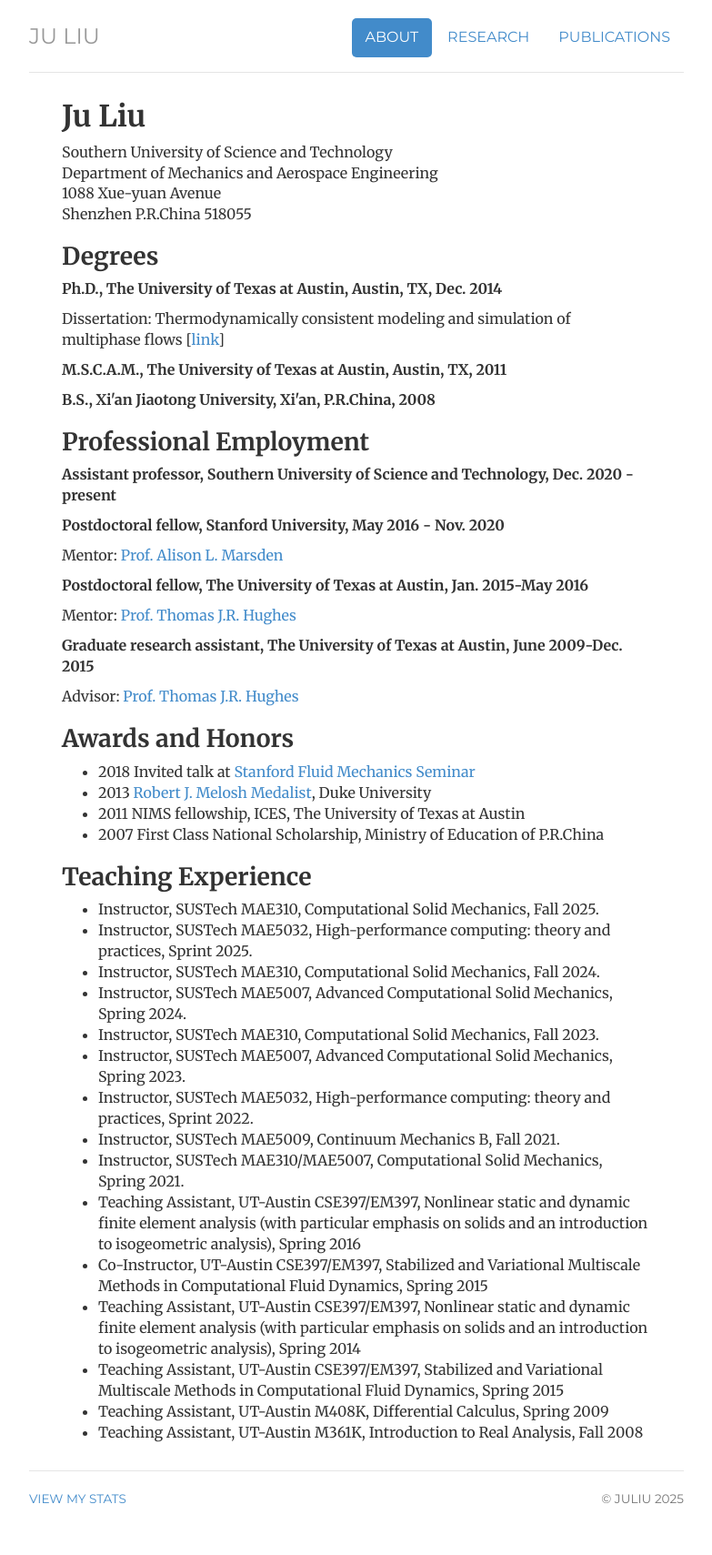
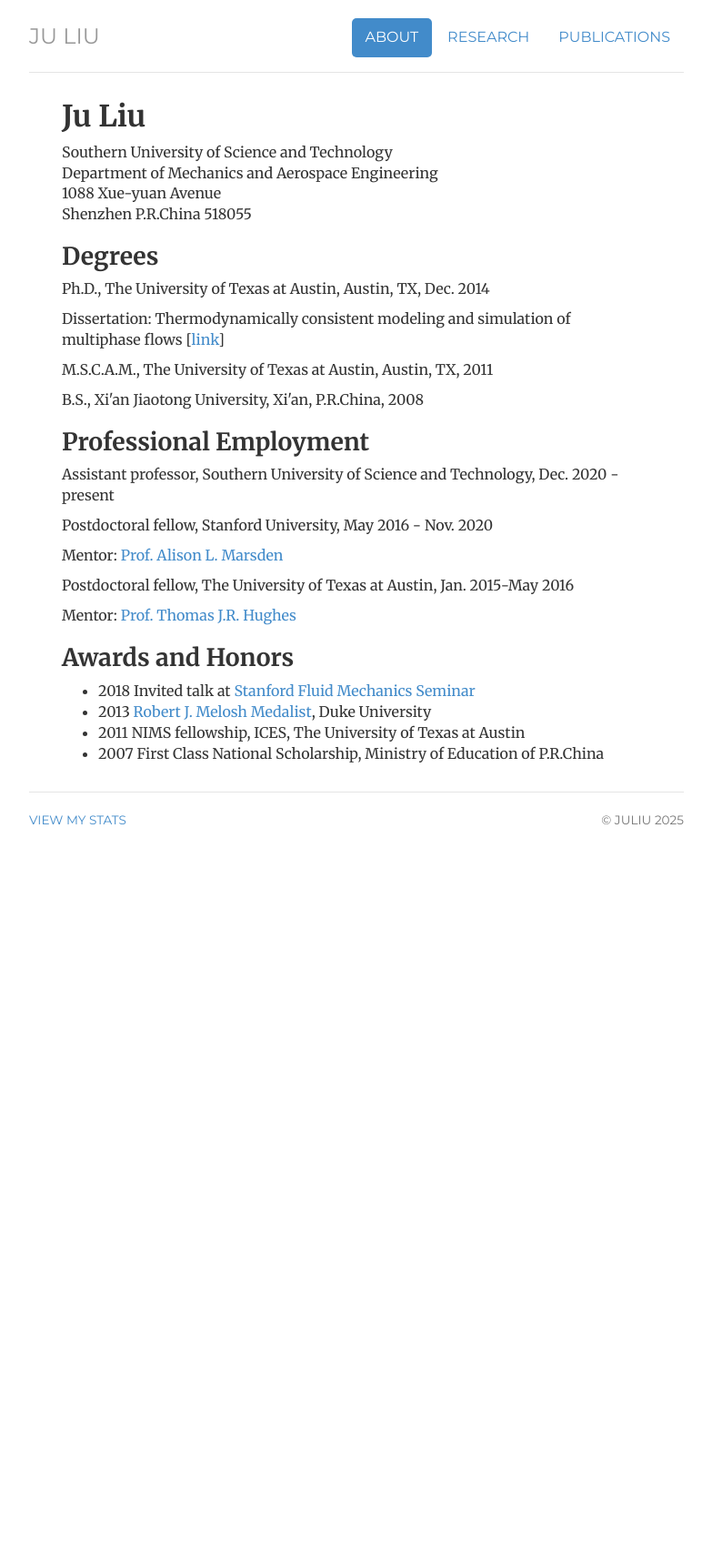
Before and after one commit to ju-liu/ju-liu.github.io, a Jekyll site: the page built from about/index.html, in a window 1280 px wide. Shown: the whole page at 91% size, without its empty margins (248-1031 px from the left). Built offline with Jekyll 4.4.1, drawn with Linux system fonts in a browser that asks for light colours; nearby versions of some CDN libraries; library files that are not in the unit come from our copies; comment, search, counter and statistics services are not loaded; after the commit the page ends 962 px from its top, so only the background shows below that.

Commit message:
Update index.html

```diff
--- a/about/index.html
+++ b/about/index.html
@@ -21,23 +21,18 @@ description: About Dr. Ju Liu
   </div>
 
   <h2>Degrees</h2>
-  <p><strong>Ph.D., The University of Texas at Austin, Austin, TX, Dec. 2014</strong> </p>
+  <p>Ph.D., The University of Texas at Austin, Austin, TX, Dec. 2014</p>
   <p>Dissertation: Thermodynamically consistent modeling and simulation of multiphase flows [<a href="https://repositories.lib.utexas.edu/handle/2152/28353"
       title="Thermodynamically consistent modeling and simulation of multiphase flows">link</a>]</p>
-  <p><strong>M.S.C.A.M., The University of Texas at Austin, Austin, TX, 2011</strong></p>
-  <p><strong>B.S., Xi'an Jiaotong University, Xi'an, P.R.China, 2008</strong><br></p>
+  <p>M.S.C.A.M., The University of Texas at Austin, Austin, TX, 2011</p>
+  <p>B.S., Xi'an Jiaotong University, Xi'an, P.R.China, 2008<br></p>
 
   <h2>Professional Employment</h2>
-  <p><strong>Assistant professor, Southern University of Science and Technology, Dec. 2020 - present</strong></p>
-  <p><strong>Postdoctoral fellow, Stanford University, May 2016 - Nov. 2020</strong></p>
+  <p>Assistant professor, Southern University of Science and Technology, Dec. 2020 - present</p>
+  <p>Postdoctoral fellow, Stanford University, May 2016 - Nov. 2020</p>
   <p>Mentor: <a href="http://web.stanford.edu/~amarsden/MarsdenLab/Home.html">Prof. Alison L. Marsden</a></p>
-  <p><strong>Postdoctoral fellow, The University of Texas at Austin,
-    Jan. 2015-May 2016</strong></p>
+  <p>Postdoctoral fellow, The University of Texas at Austin, Jan. 2015-May 2016</p>
   <p>Mentor: <a href="http://users.ices.utexas.edu/~hughes">Prof. Thomas J.R. Hughes</a></p>
-  <p><strong>Graduate research assistant, The University of Texas at Austin,
-    June 2009-Dec. 2015</strong></p>
-  <p>Advisor: <a href="http://users.ices.utexas.edu/~hughes">Prof. Thomas J.R. Hughes</a></p>
-
 
   <h2>Awards and Honors</h2>
   <ul>
@@ -47,6 +42,7 @@ description: About Dr. Ju Liu
     <li>2007 First Class National Scholarship, Ministry of Education of P.R.China</li>
   </ul>
 
+<!--
   <h2>Teaching Experience</h2>
   <ul>
     <li>Instructor, SUSTech MAE310, Computational Solid Mechanics, Fall 2025.</li>
@@ -66,7 +62,7 @@ description: About Dr. Ju Liu
     <li>Teaching Assistant, UT-Austin M361K, Introduction to Real Analysis, Fall 2008</li>
   </ul>
 
-  <!--
+
   <h2>Professional Activities and Service</h2>
   <p><strong>Journal Reviewer</strong></p>
   <ul>
```
